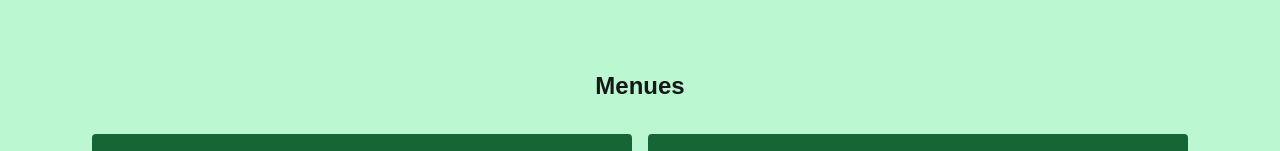
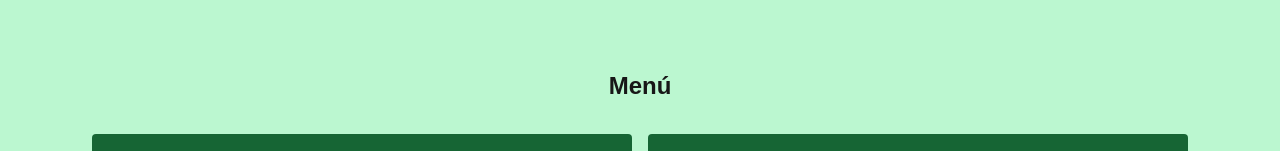
Before and after one commit to solisjoaquin/app-food, a Next.js app: page / in a window 1280 px wide. Shown: the part 339-490 px from the top of the page. Built offline with nearby package versions, Linux system fonts and the light colour scheme.

Commit message:
cambio en texto

```diff
--- a/app/page.js
+++ b/app/page.js
@@ -28,7 +28,7 @@
       </div>
 
       <div className="mb-12 bg-green-200 p-3">
-        <h2 className="text-2xl font-semibold mb-8">Menues</h2>
+        <h2 className="text-2xl font-semibold mb-8">Menú</h2>
         <div className="grid grid-cols-2 gap-4">
           <Link href="/history" className="bg-green-800 text-white p-4 rounded hover:bg-green-900 transition duration-300 flex flex-col items-center justify-center">
           <div className="flex justify-center mb-2">
```
